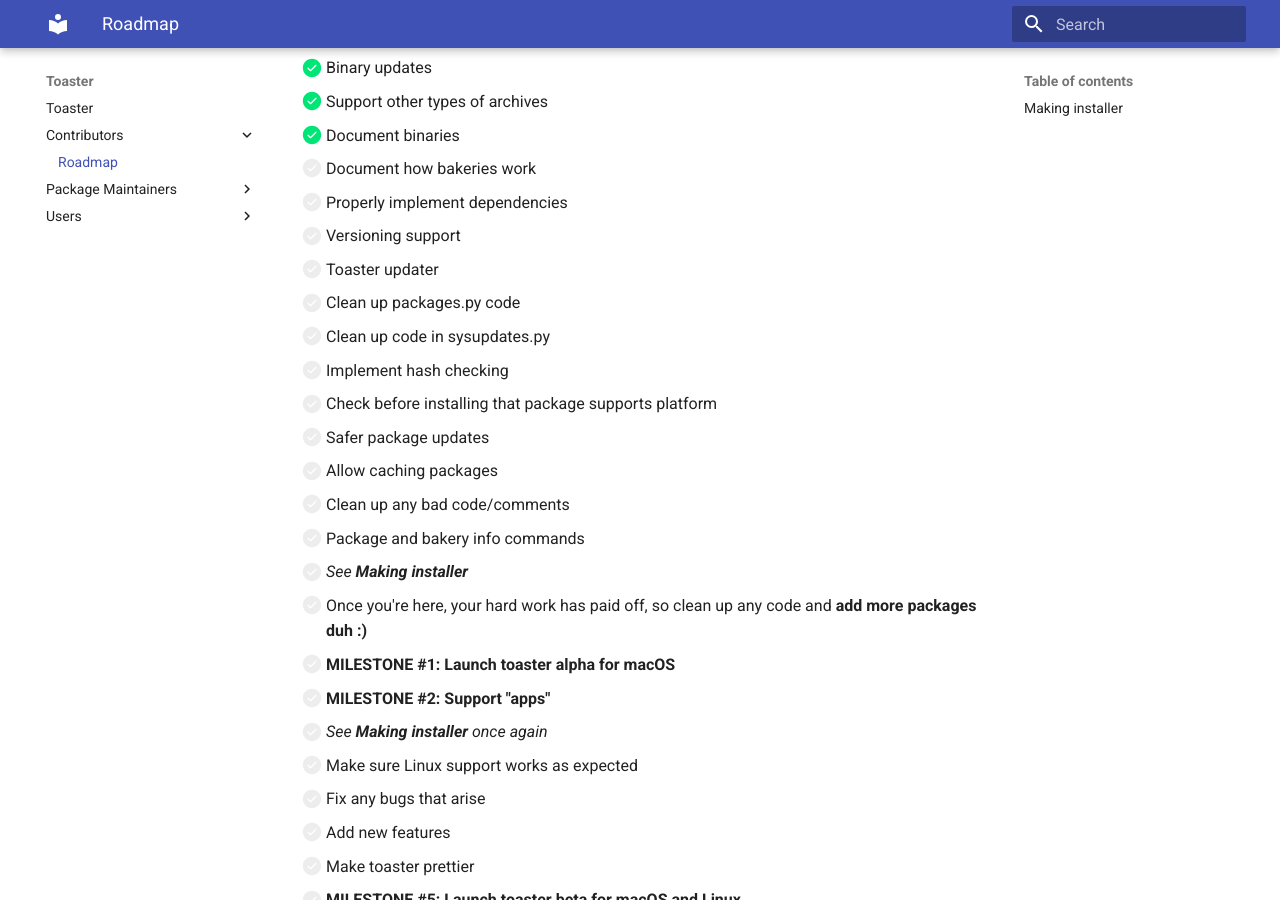
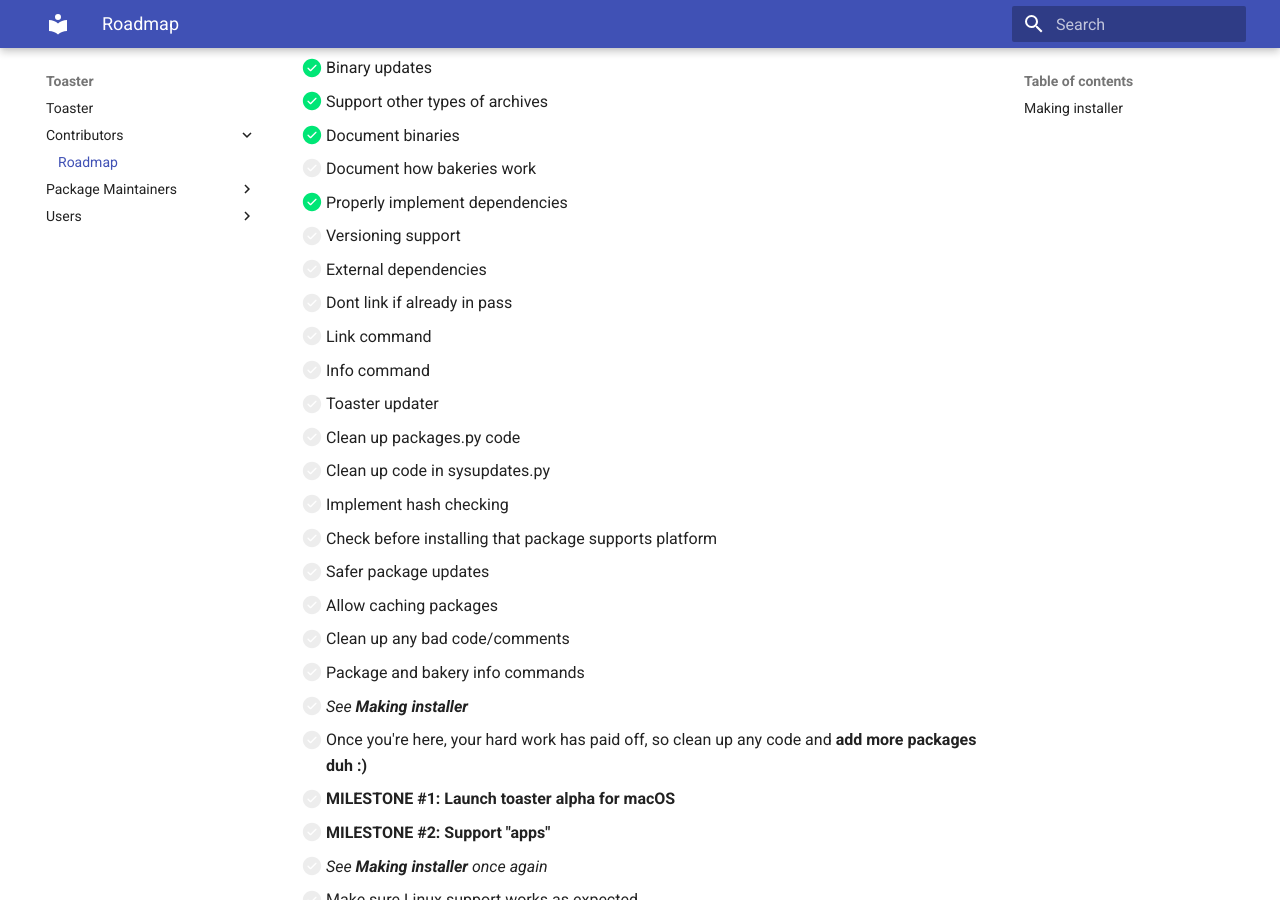
Before and after one commit to lovebagels/toaster, an MkDocs documentation site: the page built from docs/Contributors/roadmap.md, in a window 1280 px wide and 900 px high, scrolled down 553 px. Built offline with MkDocs 1.6.1 and Material for MkDocs 9.7.7, drawn with Linux system fonts in a browser that asks for light colours.

Commit message:
Updated roadmap

```diff
--- a/docs/Contributors/roadmap.md
+++ b/docs/Contributors/roadmap.md
@@ -16,8 +16,12 @@
 - [x] Support other types of archives
 - [x] Document binaries
 - [ ] Document how bakeries work
-- [ ] Properly implement dependencies
+- [x] Properly implement dependencies
 - [ ] Versioning support
+- [ ] External dependencies
+- [ ] Dont link if already in pass
+- [ ] Link command
+- [ ] Info command
 - [ ] Toaster updater
 - [ ] Clean up packages.py code
 - [ ] Clean up code in sysupdates.py
```
